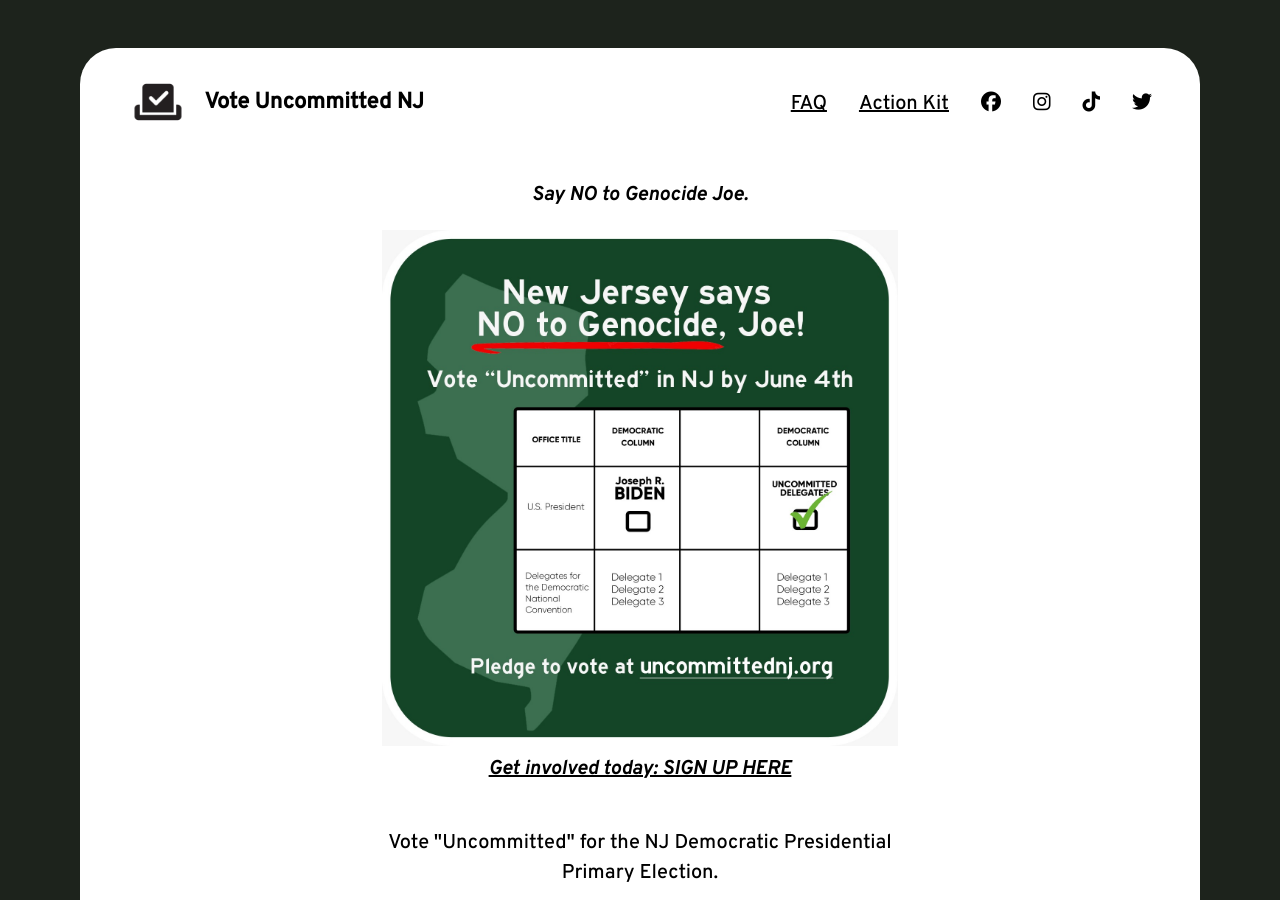
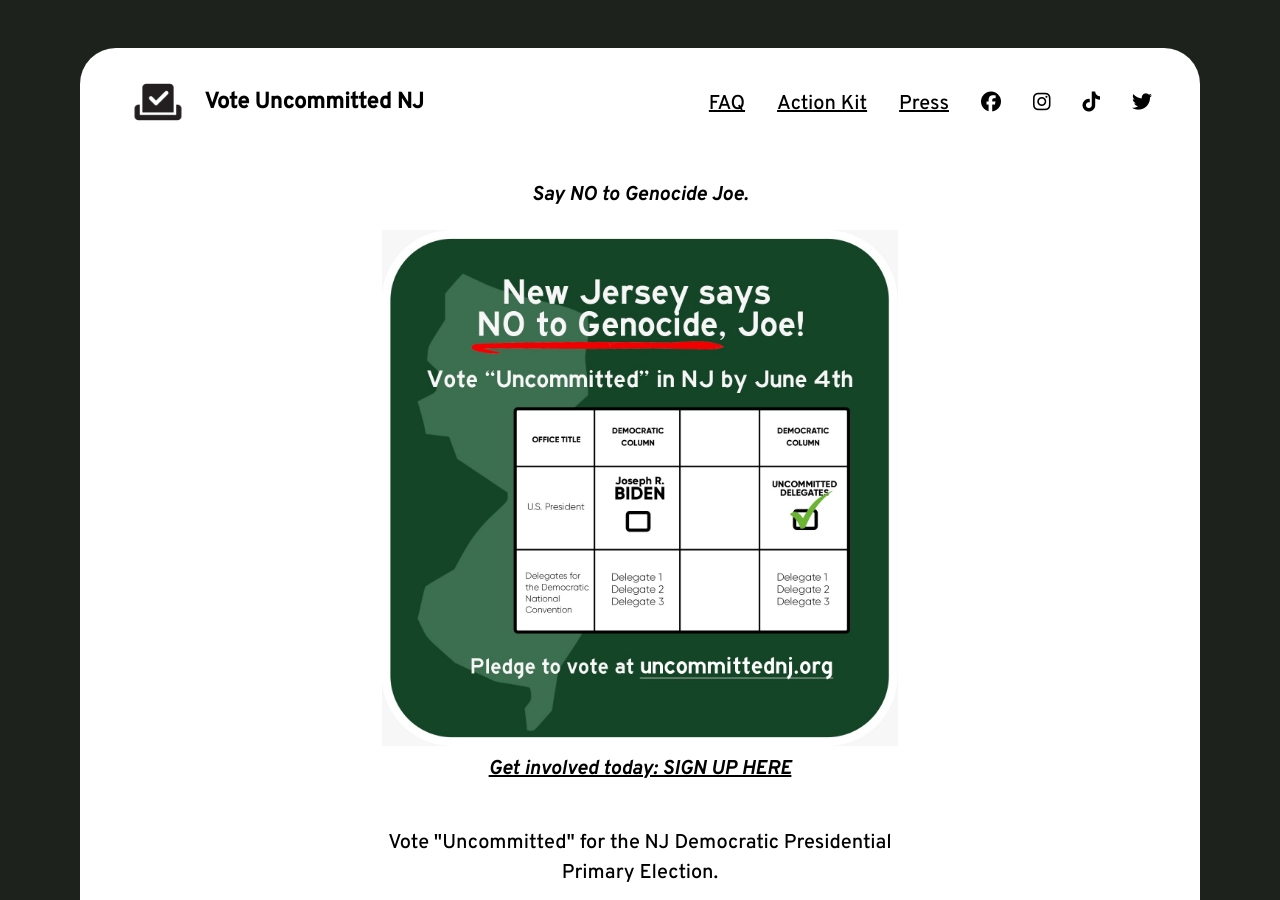
Before and after one commit to dsa-ntc/uncommittednj.org, a Jekyll site: the page built from index.html, in a window 1280 px wide and 900 px high. Built offline with Jekyll 4.4.1, drawn with Linux system fonts in a browser that asks for light colours; nearby versions of some CDN libraries.

Commit message:
adding press coverage to top menu

```diff
--- a/_includes/nav-list-items.html
+++ b/_includes/nav-list-items.html
@@ -1,5 +1,6 @@
 <li class="nav-item"><a href="/faq">FAQ</a></li>
 <li class="nav-item"><a href="/action/">Action Kit</a></li>
+<li class="nav-item"><a href="/press-coverage/">Press</a></li>
 <li class="nav-item"><a href="https://www.facebook.com/profile.php?id=61557751538139&mibextid=PlNXYD"><i class="fa-brands fa-facebook"></i></a></li>
 <li class="nav-item"><a href="https://www.instagram.com/uncommittednj"><i class="fa-brands fa-instagram"></i></a></li>
 <li class="nav-item"><a href="https://www.tiktok.com/@uncommittednj"><i class="fa-brands fa-tiktok"></i></a></li>
```
